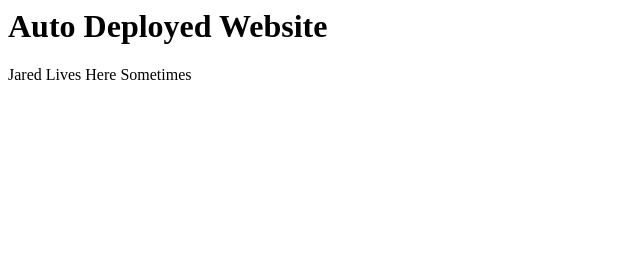
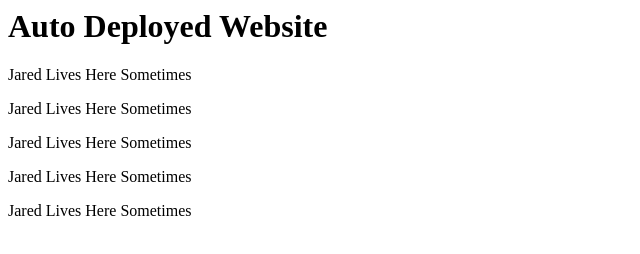
Before and after one commit to JLynch04/vercel-cd, a plain HTML site: page index.html in a window 1280 px wide. Shown: the whole page, without its empty margins (0-640 px from the left). Drawn offline with Linux system fonts and the light colour scheme.

Commit message:
Update index.html

```diff
--- a/index.html
+++ b/index.html
@@ -1,2 +1,6 @@
 <h1>Auto Deployed Website</h1>
 <p>Jared Lives Here Sometimes</p>
+<p>Jared Lives Here Sometimes</p>
+<p>Jared Lives Here Sometimes</p>
+<p>Jared Lives Here Sometimes</p>
+<p>Jared Lives Here Sometimes</p>
```
